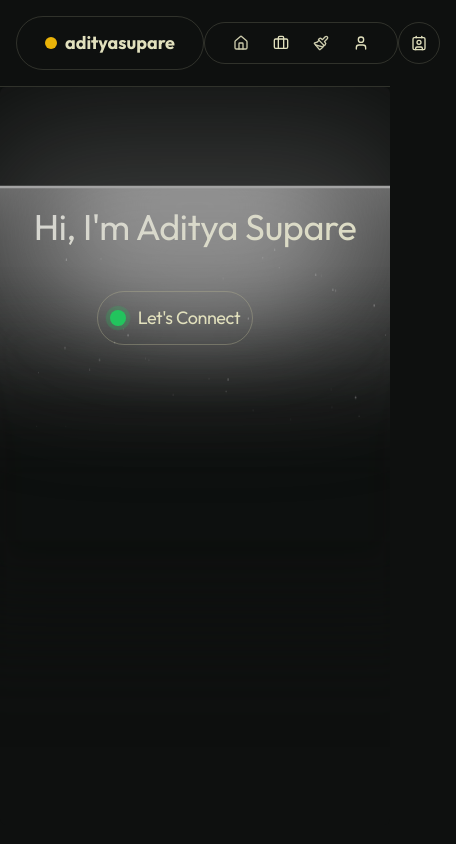
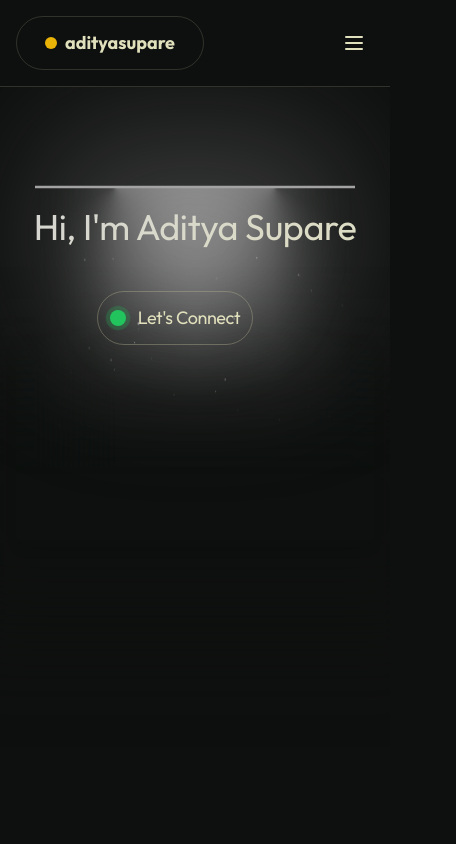
Before and after one commit to aditya-supare/Folio, a Next.js app: page / in a window 390 px wide. Shown: the top 844 px of the page, 456 px wide, since content can reach past the window. Built offline with nearby package versions, Linux system fonts and the light colour scheme.

Commit message:
nav & lamp

```diff
--- a/package.json
+++ b/package.json
@@ -9,6 +9,7 @@
     "lint": "next lint"
   },
   "dependencies": {
+    "@radix-ui/react-dialog": "^1.1.6",
     "@radix-ui/react-label": "^2.1.2",
     "@radix-ui/react-slot": "^1.1.0",
     "@tabler/icons-react": "^3.22.0",
--- a/src/app/layout.js
+++ b/src/app/layout.js
@@ -1,70 +1,18 @@
 import "./globals.css";
-import Link from "next/link";
-import { User, HomeIcon, Contact, Briefcase, PaintRollerIcon } from "lucide-react";
 import { Outfit } from "next/font/google";
-import { Paintbrush } from "lucide-react";
+import TopNav from "@/components/ui/topnav";
 
-
-const outfit = Outfit({ subsets: ['latin'], weight: ['300', '400', '700'] });
+const outfit = Outfit({ subsets: ["latin"], weight: ["300", "400", "700"] });
 
 export const metadata = {
   title: "Folio",
   description: "for Aditya Supare",
 };
 
-function TopNav() {
-  return (
-    <nav className="w-full flex items-center border-b-[1px] border-[#b8b79d] justify-between p-4 border-opacity-20">
-      <Link href="/">
-        <div className="flex items-center rounded-full border-[1px] border-[#b8b79d] font-bold text-lg text-[#e1e0bd] py-3 px-7 space-x-4 border-opacity-20">
-          <span className="bg-yellow-500 w-3 h-3 rounded-full mr-2"></span>
-          adityasupare
-        </div>
-      </Link>
-
-      <div className="flex items-center border-[1px] border-[#b8b79d] text-[#e1e0bd] rounded-full py-3 px-7 space-x-6 border-opacity-20">
-        <Link href="/" passHref>
-          <div className="flex items-center gap-1 cursor-pointer hover:text-[#3566c0]">
-            <HomeIcon className="size-4 opacity-90" />
-            <span className="hidden md:inline">Home</span>
-          </div>
-        </Link>
-        <Link href="/projects" passHref>
-          <div className="flex items-center gap-1 cursor-pointer hover:text-[#3566c0]">
-            <Briefcase className="size-4" />
-            <span className="hidden md:inline">Projects</span>
-          </div>
-        </Link>
-        <Link href="/art" passHref>
-          <div className="flex items-center gap-1 cursor-pointer hover:text-[#3566c0]">
-            <Paintbrush className="size-4 opacity-90" />
-            <span className="hidden md:inline">Art</span>
-          </div>
-        </Link>
-        <Link href="/about" passHref>
-          <div className="flex items-center gap-1 cursor-pointer hover:text-[#3566c0]">
-            <User className="size-4" />
-            <span className="hidden md:inline">About Me</span>
-          </div>
-        </Link>
-      </div>
-
-      <div>
-        <Link href="/contact" passHref>
-          <div className="flex items-center mr-4 gap-1 cursor-pointer text-[#e1e0bd] hover:text-[#3566c0] border-[#b8b79d] rounded-full border-[1px] py-3 px-3 border-opacity-20">
-            <Contact className="size-4" />
-            <span className="hidden md:inline">Contact Me</span>
-          </div>
-        </Link>
-      </div>
-    </nav>
-  );
-}
-
 export default function RootLayout({ children }) {
   return (
     <html lang="en" className="scrollbar">
-      <body className={`${outfit.class} h-screen`}>
+      <body className={`${outfit.className} h-screen `}>
         <TopNav />
         {children}
       </body>
--- a/src/components/ui/lamp.jsx
+++ b/src/components/ui/lamp.jsx
@@ -1,42 +1,39 @@
-'use client'
-import React, {useState} from 'react'
-import { motion } from 'framer-motion'
-import SparklesCore from './sparkles'
-import Link from 'next/link'
+"use client"
 
+import { useState } from "react"
+import { motion } from "framer-motion"
+import SparklesCore from "./sparkles"
+import Link from "next/link"
 
 export const LampComponent = () => {
-
-  const [position, setPosition] = useState({ x: 0, y: 0 });
+  const [position, setPosition] = useState({ x: 0, y: 0 })
 
   const handleMouseMove = (e) => {
-    const rect = e.currentTarget.getBoundingClientRect();
-    const x = e.clientX - rect.left - rect.width / 2;
-    const y = e.clientY - rect.top - rect.height / 2;
-    setPosition({ x, y });
-  };
+    const rect = e.currentTarget.getBoundingClientRect()
+    const x = e.clientX - rect.left - rect.width / 2
+    const y = e.clientY - rect.top - rect.height / 2
+    setPosition({ x, y })
+  }
 
   const handleMouseLeave = () => {
-    setPosition({ x: 0, y: 0 });
-  };
+    setPosition({ x: 0, y: 0 })
+  }
 
-  return(
+  return (
     <LampContainer>
       <motion.div
-      initial={{ opacity: 0,}}
-      whileInView={{ opacity: 1,}}
+        initial={{ opacity: 0 }}
+        whileInView={{ opacity: 1 }}
         transition={{
           delay: 0.9,
           duration: 0.8,
-        ease: 'easeInOut',
+          ease: "easeInOut",
         }}
         className="flex flex-col items-center mt-20 bg-gradient-to-br from-neutral-300 to-[#e1e0bd] bg-clip-text text-center font-medium tracking-tight text-transparent"
       >
-      <h1 className="py-10 text-4xl md:text-5xl cursor-default">
-        Hi, I&apos;m Aditya Supare
-      </h1>
-      <Link href='/contact'>
-      <div className='relative w-full h-full'>
+        <h1 className="py-10 text-4xl md:text-5xl cursor-default">Hi, I&apos;m Aditya Supare</h1>
+        <Link href="/contact">
+          <div className="relative w-full h-full">
             <motion.button
               whileHover={{
                 x: position.x / 5,
@@ -46,7 +43,6 @@ export const LampComponent = () => {
               onMouseLeave={handleMouseLeave}
               className="mt-1 mr-10 flex items-center px-3 py-3 rounded-full bg-transparent border border-[#b4b291] border-opacity-40 text-[#e1e0bd] text-lg from-medium"
             >
-
               <span className="w-4 h-4 bg-green-500 rounded-full mr-3 relative">
                 <motion.span
                   className="absolute w-4 h-4 bg-green-500 opacity-10 rounded-full"
@@ -57,23 +53,20 @@ export const LampComponent = () => {
                   }}
                   transition={{
                     duration: 2,
-            repeat: Infinity,
+                    repeat: Number.POSITIVE_INFINITY,
                     ease: "easeInOut",
                   }}
                   style={{ left: 0 }}
                 />
-
               </span>
               Let&apos;s Connect
             </motion.button>
           </div>
         </Link>
-
-
       </motion.div>
     </LampContainer>
-)};
-
+  )
+}
 
 export const LampContainer = ({ children, className }) => (
   <motion.div
@@ -82,69 +75,69 @@ export const LampContainer = ({ children, className }) => (
       opacity: [1, 0, 1, 0, 1, 0, 1, 0, 1],
     }}
     transition={{
-    repeat: Infinity,
+      repeat: Number.POSITIVE_INFINITY,
       repeatDelay: 7,
       duration: 0.5,
       times: [0, 0.1, 0.2, 0.3, 0.4, 0.5, 0.6, 0.7, 1],
-    ease: 'easeInOut',
+      ease: "easeInOut",
     }}
     className={`relative flex min-h-[700px] flex-col items-center justify-center py-40 overflow-hidden bg-[#0E100F] w-full rounded-md z-0 ${className}`}
   >
     <div className="relative flex w-full flex-1 scale-y-125 items-center justify-center isolate z-0 ">
       <motion.div
-        initial={{ opacity: 0.5, width: '15rem' }}
-        whileInView={{ opacity: 1, width: '30rem' }}
+        initial={{ opacity: 0.5, width: "8rem" }}
+        whileInView={{ opacity: 1, width: "100%" }}
         transition={{
           delay: 0.3,
           duration: 0.8,
-          ease: 'easeInOut',
+          ease: "easeInOut",
         }}
         style={{
           backgroundImage: `conic-gradient(var(--conic-position), var(--tw-gradient-stops))`,
         }}
-        className="absolute inset-auto right-1/2 h-56 overflow-visible w-[30rem] bg-gradient-conic from-neutral-500 via-transparent to-transparent text-white [--conic-position:from_70deg_at_center_top]"
+        className="absolute inset-auto right-1/2 h-56 overflow-visible w-full max-w-[10rem] md:max-w-[30rem] bg-gradient-conic from-neutral-500 via-transparent to-transparent text-white [--conic-position:from_70deg_at_center_top]"
       >
         <div className="absolute w-[100%] left-0 bg-[#0E100F] h-40 bottom-0 z-20 [mask-image:linear-gradient(to_top,white,transparent)]" />
-        <div className="absolute w-40 h-[100%] left-0 bg-[#0E100F] bottom-0 z-20 [mask-image:linear-gradient(to_right,white,transparent)]" />
+        <div className="absolute w-20 md:w-40 h-[100%] left-0 bg-[#0E100F] bottom-0 z-20 [mask-image:linear-gradient(to_right,white,transparent)]" />
       </motion.div>
       <motion.div
-        initial={{ opacity: 0.5, width: '15rem' }}
-        whileInView={{ opacity: 1, width: '30rem' }}
+        initial={{ opacity: 0.5, width: "8rem" }}
+        whileInView={{ opacity: 1, width: "100%" }}
         transition={{
           delay: 0.3,
           duration: 0.8,
-          ease: 'easeInOut',
+          ease: "easeInOut",
         }}
         style={{
           backgroundImage: `conic-gradient(var(--conic-position), var(--tw-gradient-stops))`,
         }}
-        className="absolute inset-auto left-1/2 h-56 w-[30rem] bg-gradient-conic from-transparent via-transparent to-neutral-500 text-white [--conic-position:from_290deg_at_center_top]"
+        className="absolute inset-auto left-1/2 h-56 w-full max-w-[10rem] md:max-w-[30rem] bg-gradient-conic from-transparent via-transparent to-neutral-500 text-white [--conic-position:from_290deg_at_center_top]"
       >
-        <div className="absolute w-40 h-[100%] right-0 bg-[#0E100F] bottom-0 z-20 [mask-image:linear-gradient(to_left,white,transparent)]" />
+        <div className="absolute w-20 md:w-40 h-[100%] right-0 bg-[#0E100F] bottom-0 z-20 [mask-image:linear-gradient(to_left,white,transparent)]" />
         <div className="absolute w-[100%] right-0 bg-[#0E100F] h-40 bottom-0 z-20 [mask-image:linear-gradient(to_top,white,transparent)]" />
       </motion.div>
       <div className="absolute top-1/2 h-48 w-full translate-y-12 scale-x-150 bg-[#0E100F] blur-2xl"></div>
       <div className="absolute top-1/2 z-50 h-48 w-full bg-transparent opacity-10 backdrop-blur-md"></div>
-      <div className="absolute inset-auto z-50 h-36 w-[28rem] -translate-y-1/2 rounded-full bg-neutral-500 opacity-50 blur-3xl"></div>
+      <div className="absolute inset-auto z-50 h-36 w-full max-w-[20rem] md:max-w-[28rem] -translate-y-1/2 rounded-full bg-neutral-500 opacity-50 blur-3xl"></div>
       <motion.div
-        initial={{ width: '8rem' }}
-        whileInView={{ width: '16rem' }}
+        initial={{ width: "4rem" }}
+        whileInView={{ width: "100%" }}
         transition={{
           delay: 0.3,
           duration: 0.8,
-          ease: 'easeInOut',
+          ease: "easeInOut",
         }}
-        className="absolute inset-auto z-30 h-36 w-64 -translate-y-[6rem] rounded-full bg-neutral-400 blur-2xl"
+        className="absolute inset-auto z-30 h-36 w-full max-w-[8rem] md:max-w-[16rem] -translate-y-[6rem] rounded-full bg-neutral-400 blur-2xl"
       ></motion.div>
       <motion.div
-        initial={{ width: '15rem' }}
-        whileInView={{ width: '30rem' }}
+        initial={{ width: "0rem" }}
+        whileInView={{ width: "100%" }}
         transition={{
           delay: 0.3,
           duration: 0.8,
-          ease: 'easeInOut',
+          ease: "easeInOut",
         }}
-        className="absolute inset-auto z-50 h-0.5 w-[30rem] -translate-y-[7rem] bg-neutral-400"
+        className="absolute inset-auto z-50 h-0.5 w-full max-w-[20rem] md:max-w-[30rem] -translate-y-[7rem] bg-neutral-400"
       ></motion.div>
 
       <motion.div
@@ -153,14 +146,14 @@ export const LampContainer = ({ children, className }) => (
           opacity: [1, 0, 1, 0, 1, 0, 1, 0, 1],
         }}
         transition={{
-        repeat: Infinity,
+          repeat: Number.POSITIVE_INFINITY,
           repeatDelay: 7,
           duration: 0.5,
           times: [0, 0.1, 0.2, 0.3, 0.4, 0.5, 0.6, 0.7, 1],
-        ease: 'easeInOut',
+          ease: "easeInOut",
         }}
-      className="w-[40rem] h-40 relative"
-      style={{ pointerEvents: 'none' }}
+        className="w-full max-w-[20rem] md:max-w-[40rem] h-40 relative"
+        style={{ pointerEvents: "none" }}
       >
         <SparklesCore
           background="transparent"
@@ -175,8 +168,8 @@ export const LampContainer = ({ children, className }) => (
       <div className="absolute inset-auto z-40 h-44 w-full -translate-y-[12.5rem] bg-[#0E100F]"></div>
     </div>
 
-    <div className="relative z-50 flex -translate-y-80 flex-col items-center px-5">
-      {children}
-    </div>
+    <div className="relative z-50 flex -translate-y-80 flex-col items-center px-5">{children}</div>
   </motion.div>
 )
+
+export default LampComponent
--- /dev/null
+++ b/src/components/ui/topnav.jsx
@@ -0,0 +1,133 @@
+"use client"
+
+import Link from "next/link"
+import { useEffect, useState } from "react"
+import { User, HomeIcon, Contact, Briefcase, Paintbrush, Menu, X } from "lucide-react"
+import { motion, AnimatePresence } from "framer-motion"
+import * as Dialog from "@radix-ui/react-dialog"
+
+function MobileNav() {
+  const [isOpen, setIsOpen] = useState(false)
+  const [hydrated, setHydrated] = useState(false)
+
+  useEffect(() => {
+    setHydrated(true)
+  }, [])
+
+  if (!hydrated) return null
+
+  const menuItems = [
+    { href: "/", icon: HomeIcon, label: "Home" },
+    { href: "/projects", icon: Briefcase, label: "Projects" },
+    { href: "/art", icon: Paintbrush, label: "Art" },
+    { href: "/about", icon: User, label: "About Me" },
+    { href: "/contact", icon: Contact, label: "Contact Me" },
+  ]
+
+  return (
+    <Dialog.Root open={isOpen} onOpenChange={setIsOpen}>
+      <Dialog.Trigger asChild>
+        <button className="md:hidden p-2">
+          <Menu className="size-6 text-[#e1e0bd]" />
+        </button>
+      </Dialog.Trigger>
+      <AnimatePresence>
+        {isOpen && (
+          <Dialog.Portal forceMount>
+            <Dialog.Overlay asChild>
+              <motion.div
+                className="fixed inset-0 bg-black/50 backdrop-blur-sm"
+                initial={{ opacity: 0 }}
+                animate={{ opacity: 1 }}
+                exit={{ opacity: 0 }}
+              />
+            </Dialog.Overlay>
+            <Dialog.Content asChild>
+              <motion.div
+                className="fixed inset-y-0 right-0 w-full sm:w-80 bg-[#1c1c1c] shadow-lg flex flex-col"
+                initial={{ x: "100%" }}
+                animate={{ x: 0 }}
+                exit={{ x: "100%" }}
+                transition={{ type: "spring", damping: 30, stiffness: 300 }}
+              >
+                <div className="flex justify-end p-4">
+                  <Dialog.Close asChild>
+                    <motion.button className="p-2" whileHover={{ scale: 1.05 }} whileTap={{ scale: 0.95 }}>
+                      <X className="size-6 text-[#e1e0bd]" />
+                    </motion.button>
+                  </Dialog.Close>
+                </div>
+                <nav className="flex flex-col space-y-4 p-4">
+                  {menuItems.map((item) => (
+                    <Link key={item.href} href={item.href} passHref>
+                      <motion.a
+                        className="flex items-center space-x-4 text-[#e1e0bd] hover:text-[#3566c0]"
+                        whileHover={{ scale: 1.05 }}
+                        whileTap={{ scale: 0.95 }}
+                        onClick={() => setIsOpen(false)}
+                      >
+                        <item.icon className="size-6" />
+                        <span>{item.label}</span>
+                      </motion.a>
+                    </Link>
+                  ))}
+                </nav>
+              </motion.div>
+            </Dialog.Content>
+          </Dialog.Portal>
+        )}
+      </AnimatePresence>
+    </Dialog.Root>
+  )
+}
+
+export default function TopNav() {
+  return (
+    <nav className="w-full flex items-center border-b-[1px] border-[#b8b79d] justify-between p-4 border-opacity-20">
+      <Link href="/">
+        <div className="flex items-center rounded-full border-[1px] border-[#b8b79d] font-bold text-lg text-[#e1e0bd] py-3 px-7 space-x-4 border-opacity-20">
+          <span className="bg-yellow-500 w-3 h-3 rounded-full mr-2"></span>
+          adityasupare
+        </div>
+      </Link>
+
+      <div className="hidden md:flex items-center border-[1px] border-[#b8b79d] text-[#e1e0bd] rounded-full py-3 px-7 space-x-6 border-opacity-20">
+        <Link href="/" passHref>
+          <div className="flex items-center gap-1 cursor-pointer hover:text-[#3566c0]">
+            <HomeIcon className="size-4 opacity-90" />
+            <span>Home</span>
+          </div>
+        </Link>
+        <Link href="/projects" passHref>
+          <div className="flex items-center gap-1 cursor-pointer hover:text-[#3566c0]">
+            <Briefcase className="size-4" />
+            <span>Projects</span>
+          </div>
+        </Link>
+        <Link href="/art" passHref>
+          <div className="flex items-center gap-1 cursor-pointer hover:text-[#3566c0]">
+            <Paintbrush className="size-4 opacity-90" />
+            <span>Art</span>
+          </div>
+        </Link>
+        <Link href="/about" passHref>
+          <div className="flex items-center gap-1 cursor-pointer hover:text-[#3566c0]">
+            <User className="size-4" />
+            <span>About Me</span>
+          </div>
+        </Link>
+      </div>
+
+      <div className="hidden md:block">
+        <Link href="/contact" passHref>
+          <div className="flex items-center mr-4 gap-1 cursor-pointer text-[#e1e0bd] hover:text-[#3566c0] border-[#b8b79d] rounded-full border-[1px] py-3 px-3 border-opacity-20">
+            <Contact className="size-4" />
+            <span>Contact Me</span>
+          </div>
+        </Link>
+      </div>
+
+      <MobileNav />
+    </nav>
+  )
+}
```
Also changed, not shown: 1 other file (tests, documents, lock files or other folders). Lines whose indentation alone changed are shown as unchanged.
